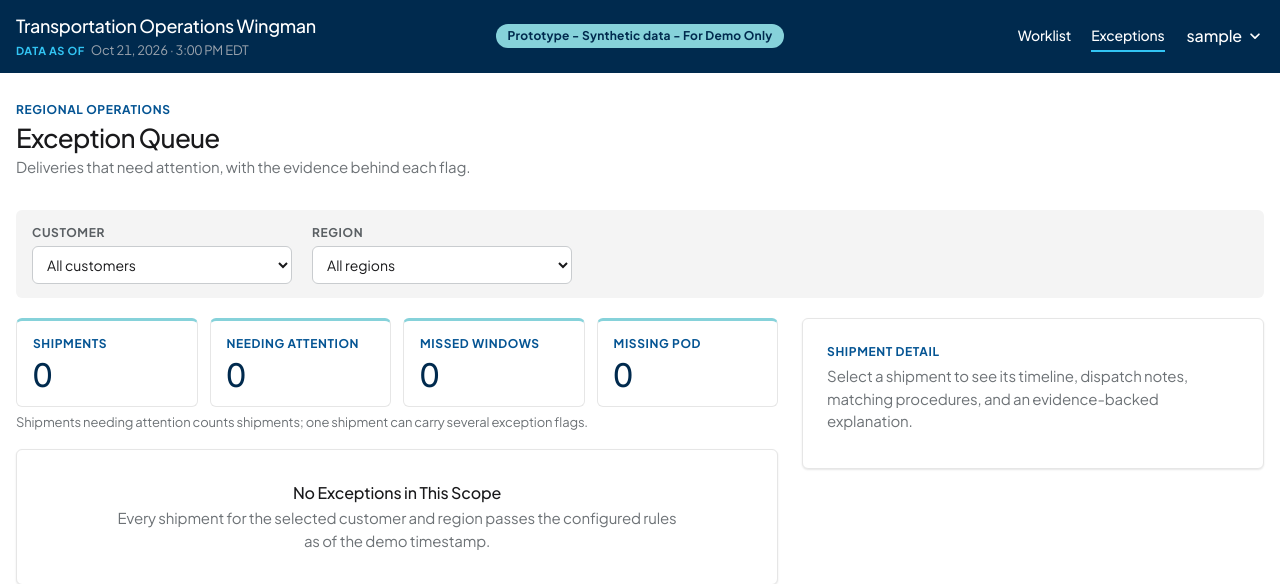
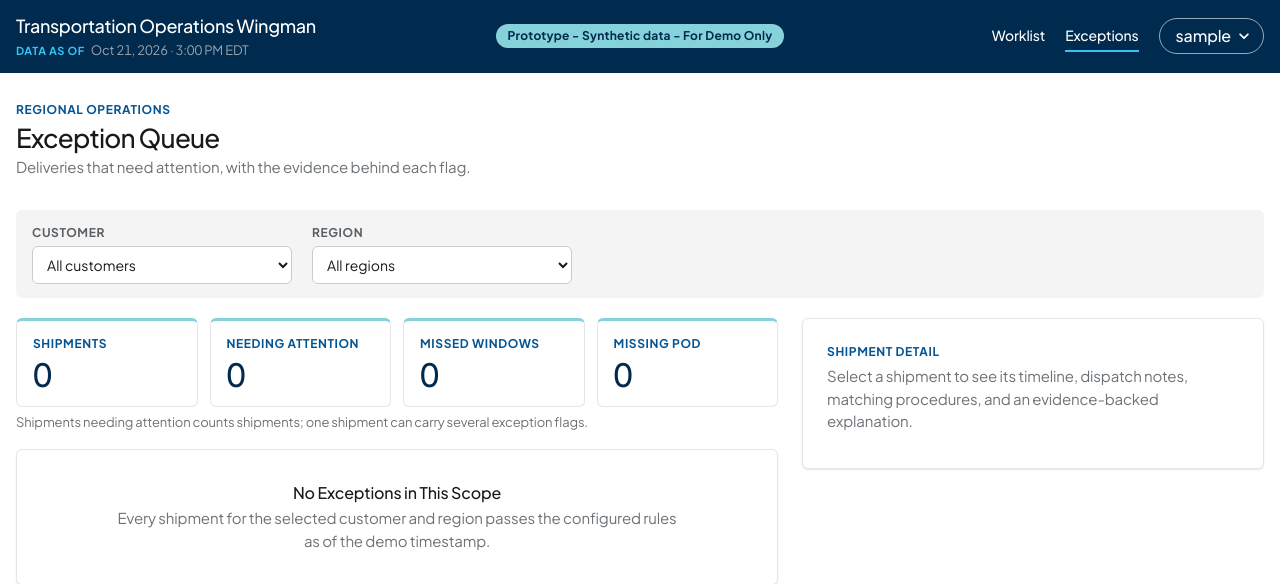
Before and after one commit to querybridge/trans_ops_wingman, a Django app: page /exceptions/ in a window 1280 px wide. Shown: the top 584 px of the page. Run offline with Django 5.2, Linux system fonts and the light colour scheme; the visitor is signed in with stand-in values (Sample User, id 1); data that the repository does not hold is empty; parts of the project's set-up code (start-up, migrations or seed data) failed here and were passed over.

Commit message:
Give the username menu toggle a pill border
Co-Authored-By: Claude Opus 5.5 <noreply@anthropic.com>

```diff
--- a/static/css/wingman.css
+++ b/static/css/wingman.css
@@ -118,10 +118,12 @@ strong { font-weight: 700; }
 .user-menu { position: relative; }
 .user-menu__toggle {
   list-style: none; cursor: pointer; display: inline-flex; align-items: center; gap: 6px;
-  color: var(--white); font-size: 16px; font-weight: 500; padding: 4px 2px; border-radius: 4px;
+  color: var(--white); font-size: 16px; font-weight: 500; padding: 5px 12px 5px 16px;
+  border: 1px solid rgba(255, 255, 255, .6); border-radius: var(--radius-pill); transition: var(--transition);
 }
 .user-menu__toggle::-webkit-details-marker { display: none; }
-.user-menu__toggle:hover { color: var(--brand-aqua); }
+.user-menu__toggle:hover { color: var(--brand-aqua); border-color: var(--brand-aqua); }
+.user-menu[open] .user-menu__toggle { background: rgba(255, 255, 255, .1); border-color: var(--white); }
 .user-menu__toggle:focus-visible { outline: 2px solid var(--brand-sky); outline-offset: 2px; }
 .user-menu__chevron { transition: transform .2s ease; }
 .user-menu[open] .user-menu__chevron { transform: rotate(180deg); }
```
